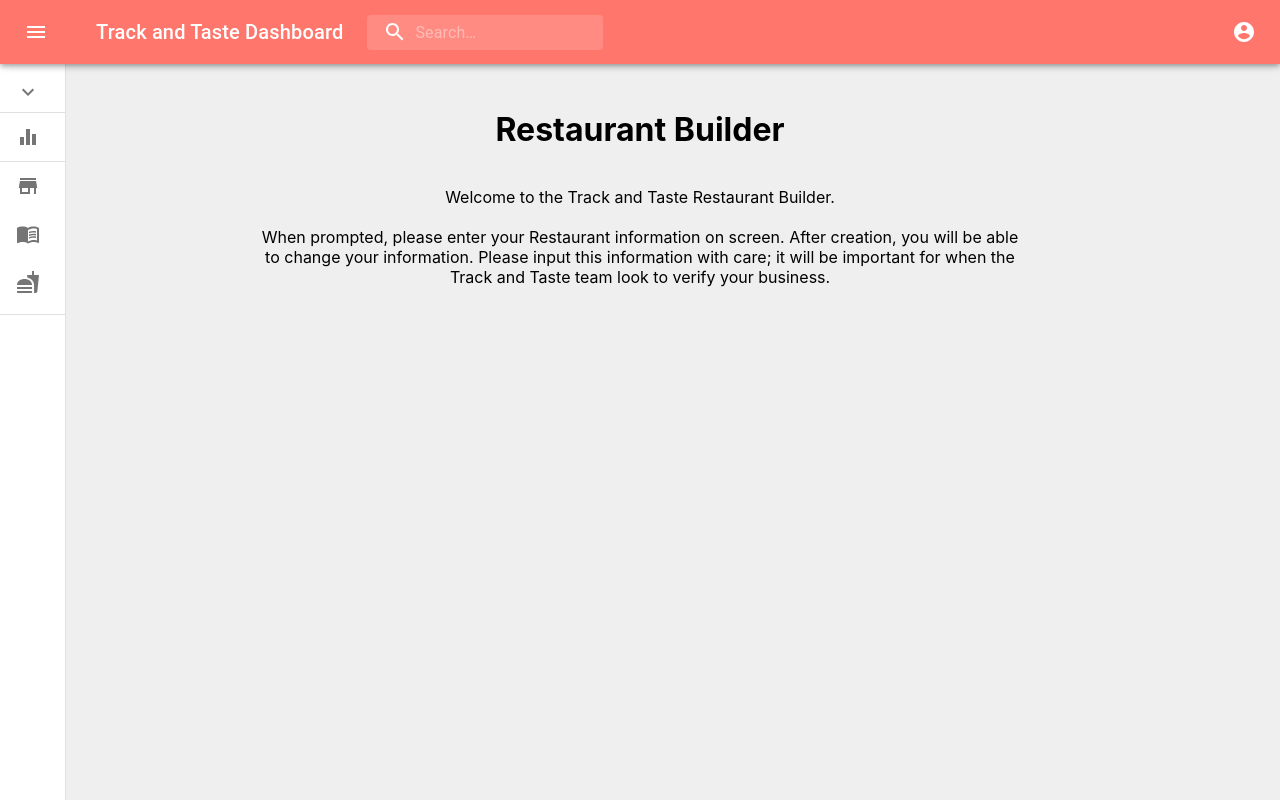
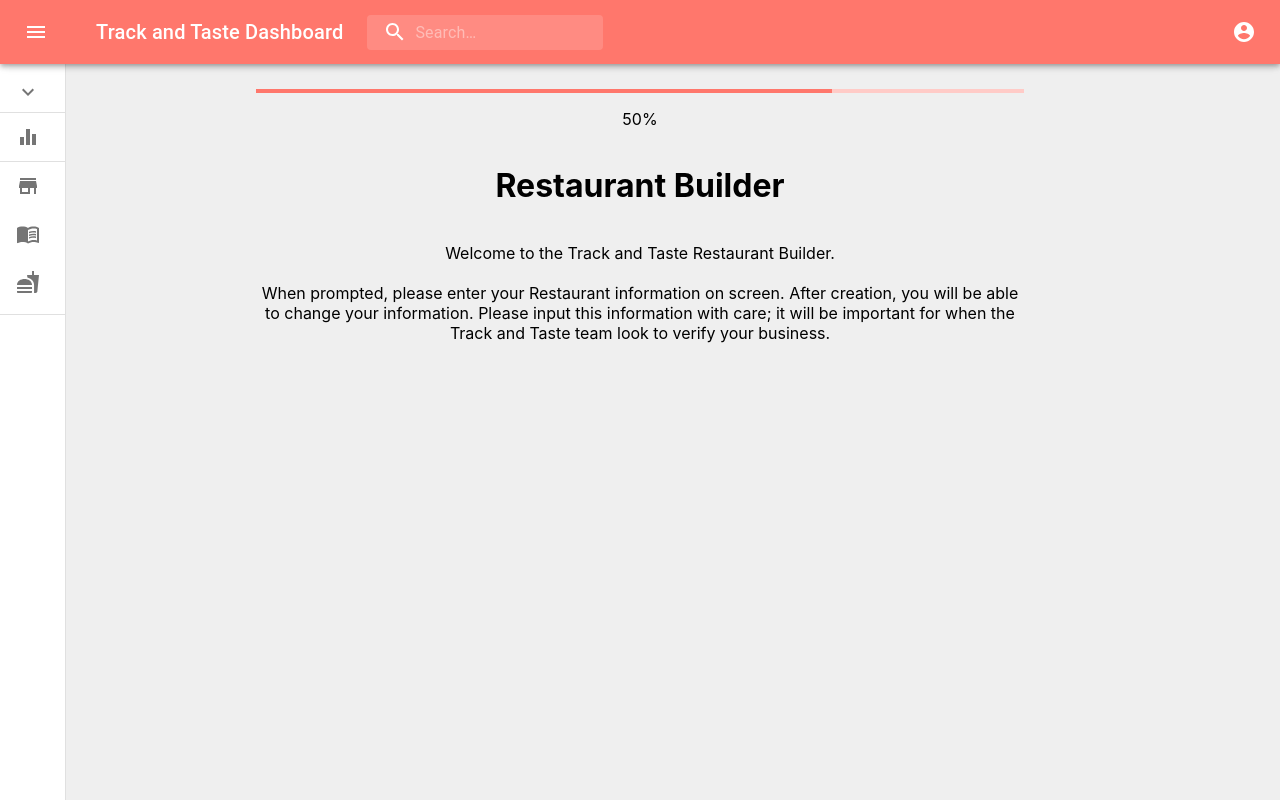
Before and after one commit to mbruty/COMP2003-2020-O, a React (Create React App) app in the folder website/: page /restaurant-builder in a window 1280 px wide. Built offline with nearby package versions, Linux system fonts and the light colour scheme; what apollo-upload-client would draw is missing.

Commit message:
Functionless Progress Bar Added
Added the Material UI Progress Indicator to the top of the screen. This currently doesn't do anything, but will later.

```diff
--- a/website/src/restaurant-builder/RestaurantBuilder.tsx
+++ b/website/src/restaurant-builder/RestaurantBuilder.tsx
@@ -1,5 +1,7 @@
 import React from "react";
 import CSS from 'csstype';
+import LinearProgress from '@material-ui/core/LinearProgress';
+import Typography from '@material-ui/core/Typography';
 
 const contentBoxStyle: CSS.Properties = {
   width: '60%',
@@ -15,6 +17,8 @@ const RestaurantBuilder: React.FC<Props> = () => {
   return (
     <div className="content" style={contentBoxStyle}>
 
+      <LinearProgress variant="determinate" value={75} /><p>50%</p>
+
       <h1>Restaurant Builder</h1>
       <p>
         Welcome to the Track and Taste Restaurant Builder.<br></br><br></br>
```
